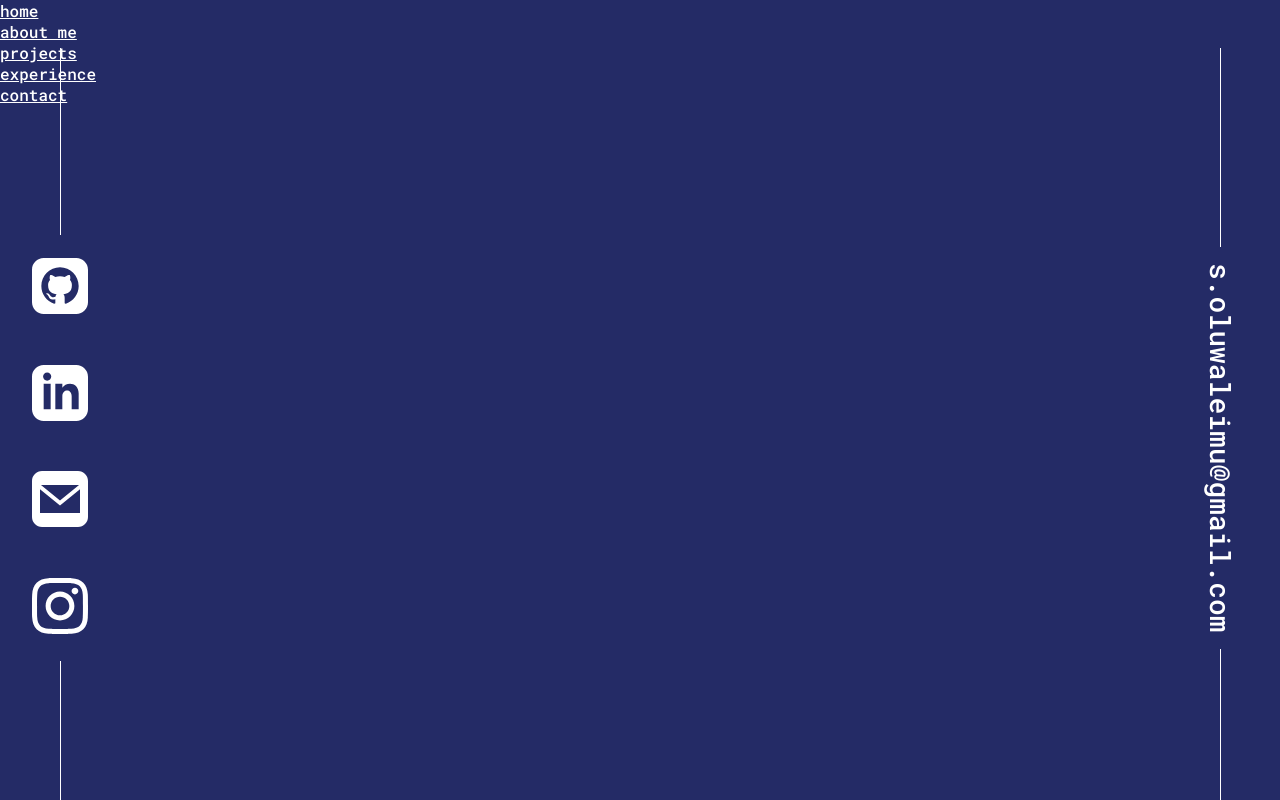
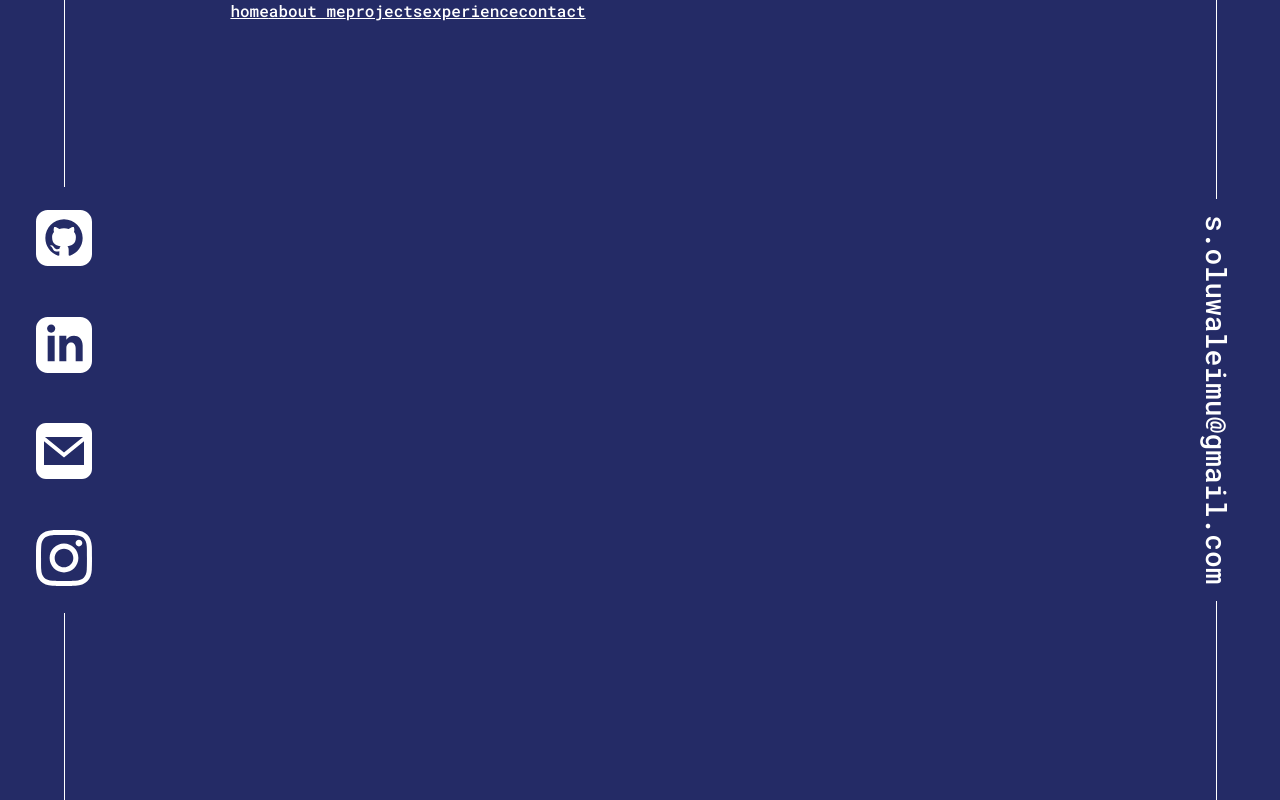
Before and after one commit to Wadboy70/Personal-Site-V2, a React (Create React App) app: page / in a window 1280 px wide. Built offline with nearby package versions, Linux system fonts and the light colour scheme.

Commit message:
css for navbar

```diff
--- a/src/components/Navbar/Navbar.tsx
+++ b/src/components/Navbar/Navbar.tsx
@@ -3,20 +3,28 @@ import Pages from '../../utils/pages';
 import styled from 'styled-components/macro';
 
 const NavContainer = styled.div`
+    height: 3rem;
+    position: fixed;
     width: 100%;
-    height: 3rem;
-
+`;
+const Nav = styled.nav`
+    width: inherit;
+    padding: 0 10vw;
+    display: flex;
+    justify-content: center;
 `;
 const NavList = styled.ul`
-
+    width: 80%;
+    display: flex;
 `;
 const NavListItem = styled.li`
-
+    list-style-type: none;
+    width: fit-content;
 `;
 const Navbar = () => {
     return(
         <NavContainer>
-            <nav>
+            <Nav>
                 <NavList>
                     {
                         Pages.map(page => (
@@ -28,7 +36,7 @@ const Navbar = () => {
                         ))
                     }
                 </NavList>
-            </nav>
+            </Nav>
         </NavContainer>
     );
 };
--- a/src/components/Sidebar/Sidebar.tsx
+++ b/src/components/Sidebar/Sidebar.tsx
@@ -14,7 +14,7 @@ const SideBarContainer = styled.div<SidebarProps>`
 	height: 100vh;
 	width: fit-content;
 	min-width: 30px;
-	max-width: 15vh;
+	max-width: 10vw;
 	display: none;
 	flex-direction: column;
 	align-items: center;
```
